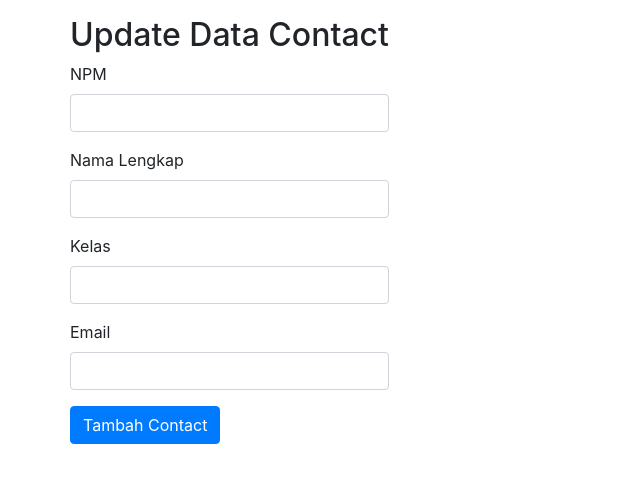
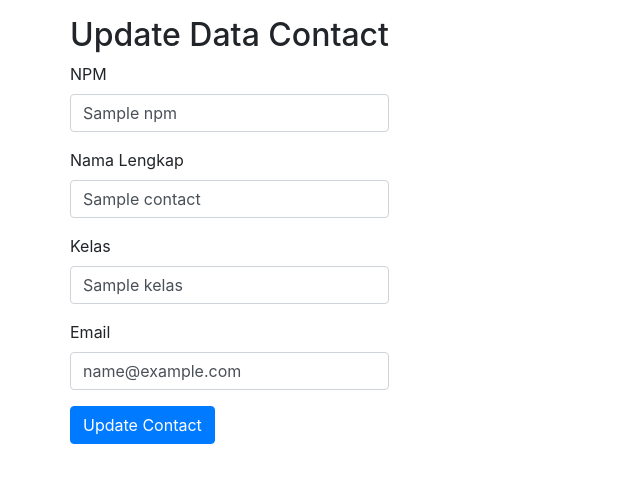
Before and after one commit to rzkybagaskara/Contact-App, a Node server app: template views/updateContact.ejs in a window 1280 px wide. Shown: the part 56-539 px from the top of the page, without its empty margins (0-640 px from the left). Run offline with Node 20, Linux system fonts and the light colour scheme; the template is opened without the code that fills it: most values are stand-ins (such as "Sample title", 1, 10 or a date in 2020); some libraries are stand-ins or nearby versions.

Commit message:
menambahkan fitur insert, update, delete

```diff
--- a/app.js
+++ b/app.js
@@ -1,8 +1,11 @@
 const express = require('express');
 const session = require('express-session');
 const flash = require('connect-flash');
+const { body, check, validationResult } = require('express-validator');
 const cookieParser = require('cookie-parser');
 const connection = require('./model/connectDB');
+const bodyParser = require('body-parser');
+const { checkDuplicate } = require('./utils/check');
 const app = express();
 const port = 8000;
 
@@ -11,7 +14,8 @@ app.set('view engine', 'ejs');
 // built in middleware
 app.use(express.static('public'));
 // parsing middleware
-app.use(express.urlencoded({ extended: true }));
+// app.use(express.urlencoded({ extended: true }));
+app.use(bodyParser.urlencoded({ extended: true }));
 
 // konfigurasi flash message
 app.use(cookieParser());
@@ -35,17 +39,17 @@ app.use((req, res, next) => {
 app.get('/', (req, res) => {
   const sqlShow = 'SELECT * FROM table_kontak';
   connection.query(sqlShow, (err, result) => {
-    const contacts = JSON.parse(JSON.stringify(result));
-    console.log(contacts);
+    const contacts = JSON.parse(JSON.stringify(result)); //parsing data
     res.render('contact', {
       title: 'Halaman Contact',
       layout: 'views/contact',
       contacts,
+      // msg: req.flash('msg'),
     });
   });
 });
 
-// tambah contact
+// halaman tambah contact
 app.get('/addContact', (req, res) => {
   res.render('addContact', {
     layout: 'views/addContact',
@@ -53,14 +57,50 @@ app.get('/addContact', (req, res) => {
   });
 });
 
-// update contact
-app.get('/updateContact', (req, res) => {
-  res.render('updateContact', {
-    layout: 'views/updateContact',
-    title: 'Update Data Contact',
+// proses insert contact
+app.post('/addContact', (req, res) => {
+  const sqlAdd = `INSERT INTO table_kontak (npm, nama_lengkap, kelas, email) VALUES ( '${req.body.npm}', '${req.body.nama_lengkap}', '${req.body.kelas}', '${req.body.email}')`;
+  connection.query(sqlAdd, (err, result) => {
+    if (err) throw err;
+    // const duplicate = checkDuplicate();
+    // if (duplicate) throw new Error('NPM sudah ada di dalam daftar contact!');
+    // res.flash('msg', 'Data telah berhasil ditambahkan');
+    res.redirect('/');
   });
 });
 
+// intinya tinggal akses contact
+app.get('/updateContact/:npm', (req, res) => {
+  const npmSQL = `SELECT * FROM table_kontak WHERE npm = '${req.params.npm}'`;
+  connection.query(npmSQL, (err, result) => {
+    const contacts = JSON.parse(JSON.stringify(result));
+    const contact = contacts[0];
+    res.render('updateContact', {
+      layout: 'views/updateContact',
+      title: 'Update Data Contact',
+      contact,
+    });
+  });
+});
+
+// proses update contact
+app.post('/updateContact', (req, res) => {
+  const sqlUpdate = `UPDATE table_kontak SET npm = '${req.body.npm}', nama_lengkap = '${req.body.nama_lengkap}', kelas = '${req.body.kelas}', email = '${req.body.email}' WHERE npm = '${req.body.oldNPM}'`;
+  connection.query(sqlUpdate, (err, result) => {
+    if (err) throw err;
+    // res.flash('msg', 'Data telah berhasil diupdate');
+    res.redirect('/');
+  });
+});
+
+// delete contact
+app.get('/deleteContact/:npm', (req, res) => {
+  const sqlDelete = `DELETE FROM table_kontak WHERE npm = '${req.params.npm}'`;
+  connection.query(sqlDelete, (err, result) => {
+    if (err) throw err;
+    res.redirect('/');
+  });
+});
 // about page
 app.get('/about', (req, res) => {
   res.render('about', {
@@ -70,10 +110,10 @@ app.get('/about', (req, res) => {
 });
 
 // default view
-app.use('/', (req, res) => {
-  res.status(404);
-  res.send('<h1>Page not found, 404 <h1>');
-});
+// app.use('/', (req, res) => {
+//   res.status(404);
+//   res.send('<h1>Page not found, 404 <h1>');
+// });
 
 app.listen(port, () => {
   console.log(`Example app listening on port ${port}`);
--- a/package.json
+++ b/package.json
@@ -1,11 +1,12 @@
 {
   "dependencies": {
+    "body-parser": "^1.20.1",
     "connect-flash": "^0.1.1",
     "cookie-parser": "^1.4.6",
     "ejs": "^3.1.8",
     "express": "^4.18.2",
     "express-session": "^1.17.3",
-    "express-validator": "^6.14.2",
+    "express-validator": "^6.10.1",
     "mysql": "^2.18.1"
   }
 }
--- /dev/null
+++ b/utils/check.js
@@ -0,0 +1,8 @@
+const connection = require('../model/connectDB');
+
+// check duplicate
+const checkDuplicate = () => {
+  connection.query('SELECT npm, COUNT(npm) FROM table_kontak GROUP BY npm HAVING COUNT(npm) > 1');
+};
+
+module.exports = { checkDuplicate };
--- a/views/addContact.ejs
+++ b/views/addContact.ejs
@@ -17,14 +17,14 @@
                       </div>
                 <% } %>
 
-            <form method="post" action="contact.ejs">
+            <form action= "/addContact" method="post">
                 <div class="mb-3">
                   <label class="form-label">NPM</label>
                   <input type="number" class="form-control" id="inputNPM" name="npm" required>
                 </div>
                 <div class="mb-3">
                   <label class="form-label">Nama Lengkap</label>
-                  <input type="text" class="form-control" id="inputNama" name="nama">
+                  <input type="text" class="form-control" id="inputNama" name="nama_lengkap">
                 </div>
                 <div class="mb-3">
                     <label class="form-label">Kelas</label>
--- a/views/contact.ejs
+++ b/views/contact.ejs
@@ -3,7 +3,7 @@
 
 <div class="container mt-4">
   <div class="col-md-8">
-    <h2>Daftar Kontak Mahasiswa</h2>
+    <h2>Daftar Contact Mahasiswa</h2>
 
     <a href="/addContact" class="btn btn-primary mb-2">Tambah Data Kontak</a>
 
@@ -36,9 +36,9 @@
             <td><%= contact.email %> </td>
               <!-- buttons -->
             <td>
-                <a href="/updateContact" class="btn btn-success badge rounded-pill">Update</a>
+                <a href="/updateContact/<%= contact.npm %> " class="btn btn-success badge rounded-pill">Update</a>
                 <br>
-                <a href="" class="btn btn-danger badge rounded-pill">Delete</a>
+                <a href="/deleteContact/<%= contact.npm %> " class="btn btn-danger badge rounded-pill" onclick="return confirm('Apakah ingin menghapus contact?')">Delete</a>
             </td>
           </tr>
         <% }) %>
--- a/views/updateContact.ejs
+++ b/views/updateContact.ejs
@@ -17,24 +17,27 @@
                       </div>
                 <% } %>
 
-            <form method="post" action="contact.ejs">
+            <form action = "/updateContact/" method="post">
+                <input type="hidden" name="oldNPM" value="<%= contact.npm %>">
                 <div class="mb-3">
                   <label class="form-label">NPM</label>
-                  <input type="number" class="form-control" id="inputNPM" name="npm" required>
+                  <input type="text" class="form-control" id="inputNPM" name="npm" required value="<%= contact.npm%> " >
+                  <%= console.log(contact.npm) %>
                 </div>
                 <div class="mb-3">
                   <label class="form-label">Nama Lengkap</label>
-                  <input type="text" class="form-control" id="inputNama" name="nama">
+                  <input type="text" class="form-control" id="inputNama" name="nama_lengkap" value="<%= contact.nama_lengkap%> ">
+
                 </div>
                 <div class="mb-3">
                     <label class="form-label">Kelas</label>
-                    <input type="text" class="form-control" id="inputKelas" name="kelas">
+                    <input type="text" class="form-control" id="inputKelas" name="kelas" value="<%= contact.kelas%> ">
                   </div>
                 <div class="mb-3">
                     <label class="form-label">Email</label>
-                    <input type="email" class="form-control" id="inputEmail" name="email">
+                    <input type="email" class="form-control" id="inputEmail" name="email" value="<%= contact.email%> ">
                 </div>
-                <button type="submit" class="btn btn-primary">Tambah Contact</button>
+                <button type="submit" class="btn btn-primary">Update Contact</button>
             </form>
 
         </div>
```
Also changed, not shown: 2 other files.
